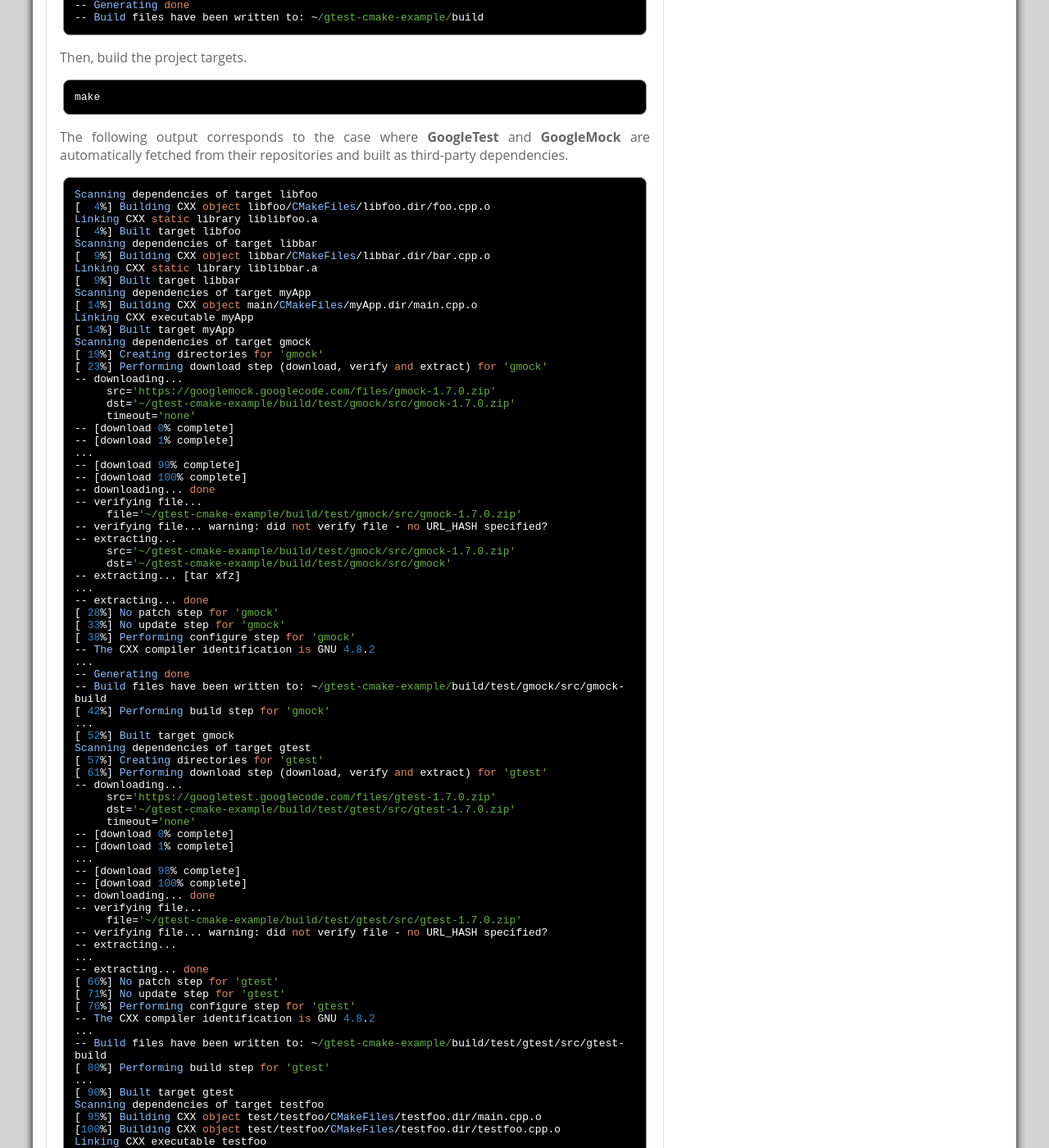
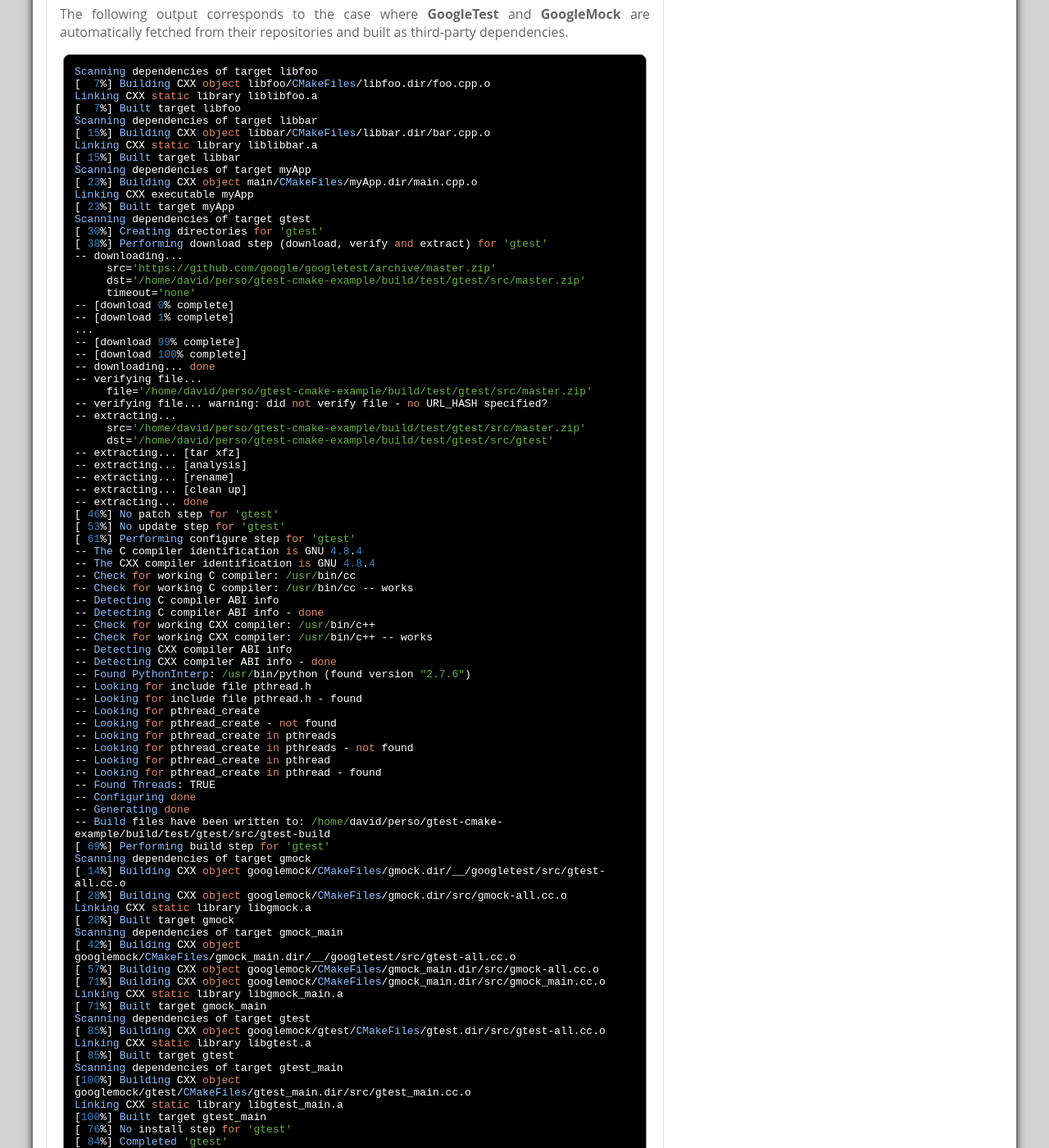
Before and after one commit to mgcrea/benchmark-kaizoumark, a Jekyll site: the page built from _posts/2014-11-05-gtest-cmake.md, in a window 1280 px wide and 1400 px high, scrolled down 6533 px. Shown: the whole window at 82% size. Built offline with Jekyll 4.4.1, drawn with Linux system fonts in a browser that asks for light colours; comment, search, counter and statistics services are not loaded; some of the changed text lies outside the part shown.

Commit message:
posts: adapt to GTest/Gmock new location

```diff
--- a/_posts/2014-11-05-gtest-cmake.md
+++ b/_posts/2014-11-05-gtest-cmake.md
@@ -14,7 +14,7 @@ Continuous integration requires a robust test environment to be able to detect r
 
 A typical test environment will typically be composed of integration tests of the whole system and unit tests per components.
 
-This post explains how to create unit tests for a `C++` component using [__GoogleTest__](https://code.google.com/p/googletest/) and [__CMake__](http://www.cmake.org/).
+This post explains how to create unit tests for a `C++` component using [__GoogleTest__](https://github.com/google/googletest) and [__CMake__](http://www.cmake.org/).
 
 <!--more-->
 
@@ -110,48 +110,38 @@ include(ExternalProject)
 # Download and install GoogleTest
 ExternalProject_Add(
     gtest
-    URL https://googletest.googlecode.com/files/gtest-1.7.0.zip
+    URL https://github.com/google/googletest/archive/master.zip
     PREFIX ${CMAKE_CURRENT_BINARY_DIR}/gtest
     # Disable install step
     INSTALL_COMMAND ""
 )
 
+# Get GTest source and binary directories from CMake project
+ExternalProject_Get_Property(gtest source_dir binary_dir)
+
 # Create a libgtest target to be used as a dependency by test programs
 add_library(libgtest IMPORTED STATIC GLOBAL)
 add_dependencies(libgtest gtest)
 
-# Set gtest properties
-ExternalProject_Get_Property(gtest source_dir binary_dir)
+# Set libgtest properties
 set_target_properties(libgtest PROPERTIES
-    "IMPORTED_LOCATION" "${binary_dir}/libgtest.a"
+    "IMPORTED_LOCATION" "${binary_dir}/googlemock/gtest/libgtest.a"
     "IMPORTED_LINK_INTERFACE_LIBRARIES" "${CMAKE_THREAD_LIBS_INIT}"
-#    "INTERFACE_INCLUDE_DIRECTORIES" "${source_dir}/include"
-)
-# I couldn't make it work with INTERFACE_INCLUDE_DIRECTORIES
-include_directories("${source_dir}/include")
-
-# Download and install GoogleMock
-ExternalProject_Add(
-    gmock
-    URL https://googlemock.googlecode.com/files/gmock-1.7.0.zip
-    PREFIX ${CMAKE_CURRENT_BINARY_DIR}/gmock
-    # Disable install step
-    INSTALL_COMMAND ""
 )
 
 # Create a libgmock target to be used as a dependency by test programs
 add_library(libgmock IMPORTED STATIC GLOBAL)
-add_dependencies(libgmock gmock)
+add_dependencies(libgmock gtest)
 
-# Set gmock properties
-ExternalProject_Get_Property(gmock source_dir binary_dir)
+# Set libgmock properties
 set_target_properties(libgmock PROPERTIES
-    "IMPORTED_LOCATION" "${binary_dir}/libgmock.a"
+    "IMPORTED_LOCATION" "${binary_dir}/googlemock/libgmock.a"
     "IMPORTED_LINK_INTERFACE_LIBRARIES" "${CMAKE_THREAD_LIBS_INIT}"
-#    "INTERFACE_INCLUDE_DIRECTORIES" "${source_dir}/include"
 )
+
 # I couldn't make it work with INTERFACE_INCLUDE_DIRECTORIES
-include_directories("${source_dir}/include")
+include_directories("${source_dir}/googletest/include"
+                    "${source_dir}/googlemock/include")
 ~~~
 
 >Note: It should theoretically be possible to set the __GoogleTest__ and __GoogleMock__ include directories as target properties using the INTERFACE_INCLUDE_DIRECTORIES variable, but it fails because these directoires don't exist yet when they are declared. As a workaround, I had to explicitly use include_directories to specify them.
@@ -169,8 +159,8 @@ add_executable(testfoo ${SRCS})
 
 target_link_libraries(testfoo
     libfoo
-    ${GTEST_LIBRARIES}
-    ${GMOCK_LIBRARIES}
+    libgtest
+    libgmock
 )
 
 install(TARGETS testfoo DESTINATION bin)
@@ -380,23 +370,23 @@ The following output corresponds to the case where __GoogleTest__ and __GoogleMo
 
 ~~~
 Scanning dependencies of target libfoo
-[  4%] Building CXX object libfoo/CMakeFiles/libfoo.dir/foo.cpp.o
+[  7%] Building CXX object libfoo/CMakeFiles/libfoo.dir/foo.cpp.o
 Linking CXX static library liblibfoo.a
-[  4%] Built target libfoo
+[  7%] Built target libfoo
 Scanning dependencies of target libbar
-[  9%] Building CXX object libbar/CMakeFiles/libbar.dir/bar.cpp.o
+[ 15%] Building CXX object libbar/CMakeFiles/libbar.dir/bar.cpp.o
 Linking CXX static library liblibbar.a
-[  9%] Built target libbar
+[ 15%] Built target libbar
 Scanning dependencies of target myApp
-[ 14%] Building CXX object main/CMakeFiles/myApp.dir/main.cpp.o
+[ 23%] Building CXX object main/CMakeFiles/myApp.dir/main.cpp.o
 Linking CXX executable myApp
-[ 14%] Built target myApp
-Scanning dependencies of target gmock
-[ 19%] Creating directories for 'gmock'
-[ 23%] Performing download step (download, verify and extract) for 'gmock'
+[ 23%] Built target myApp
+Scanning dependencies of target gtest
+[ 30%] Creating directories for 'gtest'
+[ 38%] Performing download step (download, verify and extract) for 'gtest'
 -- downloading...
-     src='https://googlemock.googlecode.com/files/gmock-1.7.0.zip'
-     dst='~/gtest-cmake-example/build/test/gmock/src/gmock-1.7.0.zip'
+     src='https://github.com/google/googletest/archive/master.zip'
+     dst='/home/david/perso/gtest-cmake-example/build/test/gtest/src/master.zip'
      timeout='none'
 -- [download 0% complete]
 -- [download 1% complete]
@@ -405,54 +395,67 @@ Scanning dependencies of target gmock
 -- [download 100% complete]
 -- downloading... done
 -- verifying file...
-     file='~/gtest-cmake-example/build/test/gmock/src/gmock-1.7.0.zip'
+     file='/home/david/perso/gtest-cmake-example/build/test/gtest/src/master.zip'
 -- verifying file... warning: did not verify file - no URL_HASH specified?
 -- extracting...
-     src='~/gtest-cmake-example/build/test/gmock/src/gmock-1.7.0.zip'
-     dst='~/gtest-cmake-example/build/test/gmock/src/gmock'
+     src='/home/david/perso/gtest-cmake-example/build/test/gtest/src/master.zip'
+     dst='/home/david/perso/gtest-cmake-example/build/test/gtest/src/gtest'
 -- extracting... [tar xfz]
-...
+-- extracting... [analysis]
+-- extracting... [rename]
+-- extracting... [clean up]
 -- extracting... done
-[ 28%] No patch step for 'gmock'
-[ 33%] No update step for 'gmock'
-[ 38%] Performing configure step for 'gmock'
--- The CXX compiler identification is GNU 4.8.2
-...
+[ 46%] No patch step for 'gtest'
+[ 53%] No update step for 'gtest'
+[ 61%] Performing configure step for 'gtest'
+-- The C compiler identification is GNU 4.8.4
+-- The CXX compiler identification is GNU 4.8.4
+-- Check for working C compiler: /usr/bin/cc
+-- Check for working C compiler: /usr/bin/cc -- works
+-- Detecting C compiler ABI info
+-- Detecting C compiler ABI info - done
+-- Check for working CXX compiler: /usr/bin/c++
+-- Check for working CXX compiler: /usr/bin/c++ -- works
+-- Detecting CXX compiler ABI info
+-- Detecting CXX compiler ABI info - done
+-- Found PythonInterp: /usr/bin/python (found version "2.7.6")
+-- Looking for include file pthread.h
+-- Looking for include file pthread.h - found
+-- Looking for pthread_create
+-- Looking for pthread_create - not found
+-- Looking for pthread_create in pthreads
+-- Looking for pthread_create in pthreads - not found
+-- Looking for pthread_create in pthread
+-- Looking for pthread_create in pthread - found
+-- Found Threads: TRUE
+-- Configuring done
 -- Generating done
--- Build files have been written to: ~/gtest-cmake-example/build/test/gmock/src/gmock-build
-[ 42%] Performing build step for 'gmock'
-...
-[ 52%] Built target gmock
+-- Build files have been written to: /home/david/perso/gtest-cmake-example/build/test/gtest/src/gtest-build
+[ 69%] Performing build step for 'gtest'
+Scanning dependencies of target gmock
+[ 14%] Building CXX object googlemock/CMakeFiles/gmock.dir/__/googletest/src/gtest-all.cc.o
+[ 28%] Building CXX object googlemock/CMakeFiles/gmock.dir/src/gmock-all.cc.o
+Linking CXX static library libgmock.a
+[ 28%] Built target gmock
+Scanning dependencies of target gmock_main
+[ 42%] Building CXX object googlemock/CMakeFiles/gmock_main.dir/__/googletest/src/gtest-all.cc.o
+[ 57%] Building CXX object googlemock/CMakeFiles/gmock_main.dir/src/gmock-all.cc.o
+[ 71%] Building CXX object googlemock/CMakeFiles/gmock_main.dir/src/gmock_main.cc.o
+Linking CXX static library libgmock_main.a
+[ 71%] Built target gmock_main
 Scanning dependencies of target gtest
-[ 57%] Creating directories for 'gtest'
-[ 61%] Performing download step (download, verify and extract) for 'gtest'
--- downloading...
-     src='https://googletest.googlecode.com/files/gtest-1.7.0.zip'
-     dst='~/gtest-cmake-example/build/test/gtest/src/gtest-1.7.0.zip'
-     timeout='none'
--- [download 0% complete]
--- [download 1% complete]
-...
--- [download 98% complete]
--- [download 100% complete]
--- downloading... done
--- verifying file...
-     file='~/gtest-cmake-example/build/test/gtest/src/gtest-1.7.0.zip'
--- verifying file... warning: did not verify file - no URL_HASH specified?
--- extracting...
-...
--- extracting... done
-[ 66%] No patch step for 'gtest'
-[ 71%] No update step for 'gtest'
-[ 76%] Performing configure step for 'gtest'
--- The CXX compiler identification is GNU 4.8.2
-...
--- Build files have been written to: ~/gtest-cmake-example/build/test/gtest/src/gtest-build
-[ 80%] Performing build step for 'gtest'
-...
-[ 90%] Built target gtest
+[ 85%] Building CXX object googlemock/gtest/CMakeFiles/gtest.dir/src/gtest-all.cc.o
+Linking CXX static library libgtest.a
+[ 85%] Built target gtest
+Scanning dependencies of target gtest_main
+[100%] Building CXX object googlemock/gtest/CMakeFiles/gtest_main.dir/src/gtest_main.cc.o
+Linking CXX static library libgtest_main.a
+[100%] Built target gtest_main
+[ 76%] No install step for 'gtest'
+[ 84%] Completed 'gtest'
+[ 84%] Built target gtest
 Scanning dependencies of target testfoo
-[ 95%] Building CXX object test/testfoo/CMakeFiles/testfoo.dir/main.cpp.o
+[ 92%] Building CXX object test/testfoo/CMakeFiles/testfoo.dir/main.cpp.o
 [100%] Building CXX object test/testfoo/CMakeFiles/testfoo.dir/testfoo.cpp.o
 Linking CXX executable testfoo
 [100%] Built target testfoo
@@ -499,7 +502,7 @@ Stack trace:
 [  PASSED  ] 3 tests.
 ~~~
 
->Note: You can get rid of __GoogleMock__ warnings by using a [__nice__ __mock__](https://code.google.com/p/googlemock/wiki/CookBook#The_Nice,_the_Strict,_and_the_Naggy).
+>Note: You can get rid of __GoogleMock__ warnings by using a [__nice__ __mock__](https://github.com/google/googletest/blob/master/googlemock/docs/CheatSheet.md).
 
 ... or globally through `CTest` ...
 
```
Also changed, not shown: other parts of _posts/2014-11-05-gtest-cmake.md (+2 -2 lines).
